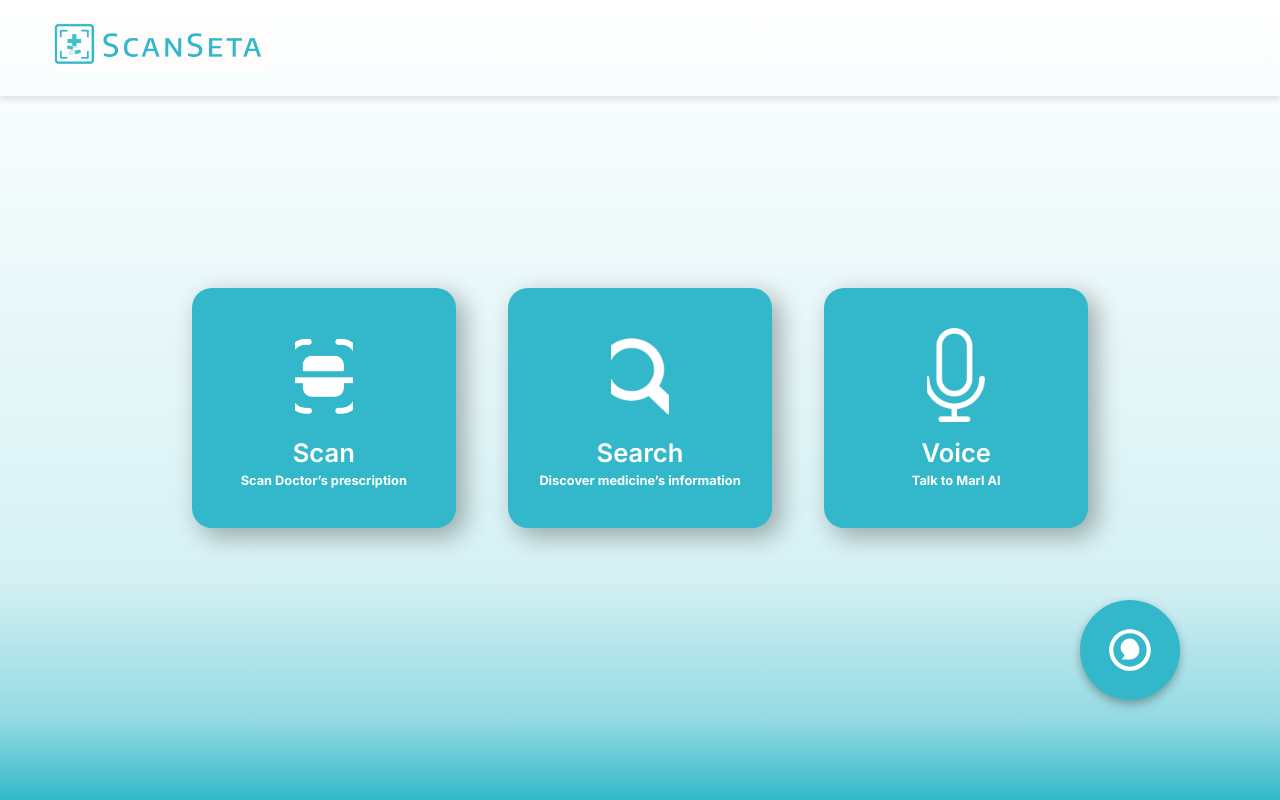
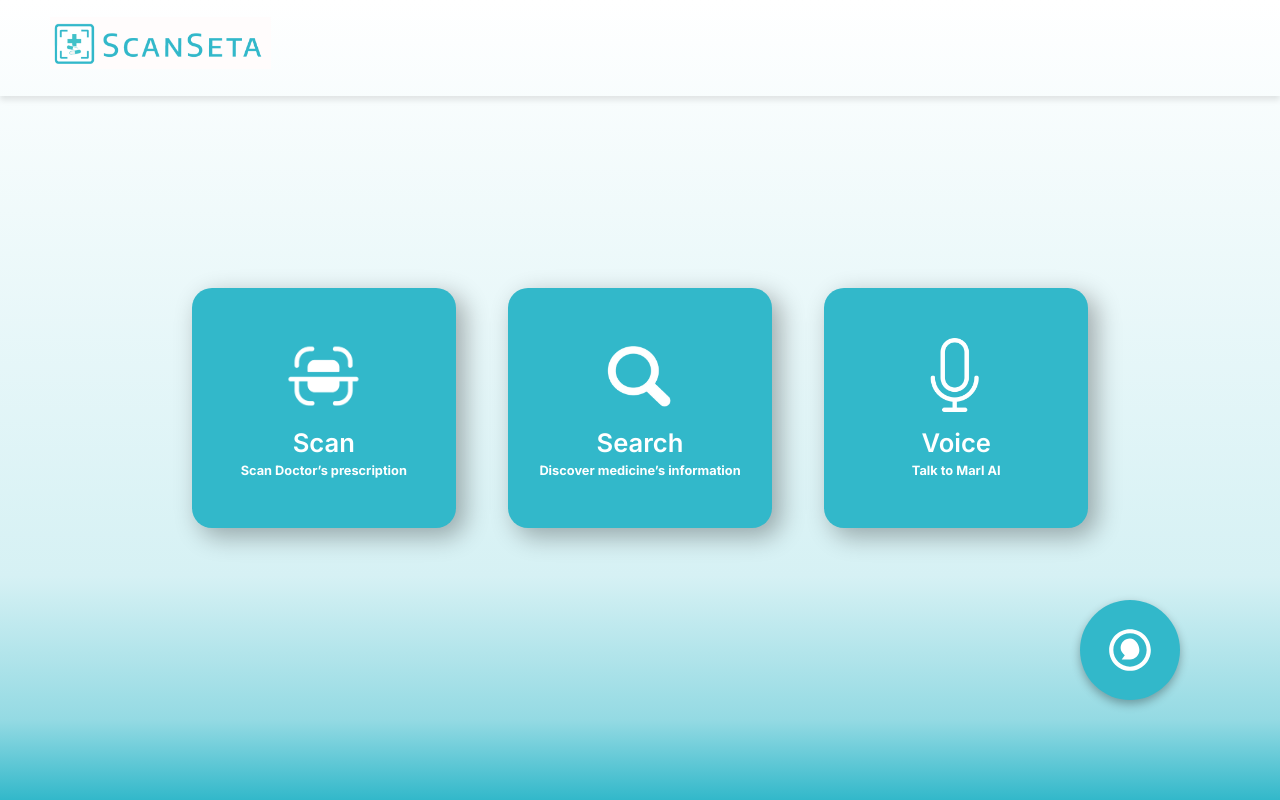
Before and after one commit to Marl6/ScansetaV1, a React (Create React App) app in the folder Front_end/: page / in a window 1280 px wide. Built offline with nearby package versions, Linux system fonts and the light colour scheme; the HTML template or start-up script is replaced by a standard one.

Commit message:
fixed dashboard display

```diff
--- a/Front_end/src/components/css/dashboard.css
+++ b/Front_end/src/components/css/dashboard.css
@@ -104,8 +104,7 @@
 }
 
 .button-image {
-    width: 27%; /* Adjust image size as needed */
-    height: 45%;
+    height: 35%;
     object-fit: cover;
     margin-bottom: 10px;
 }
```
Also changed, not shown: Front_end/src/components/assets/icons/dashboard1/scan_icon.png.
